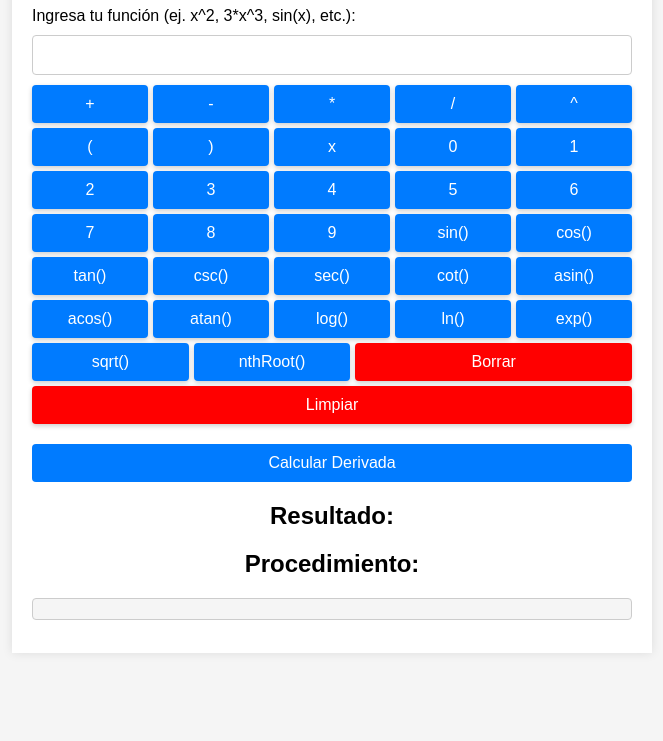
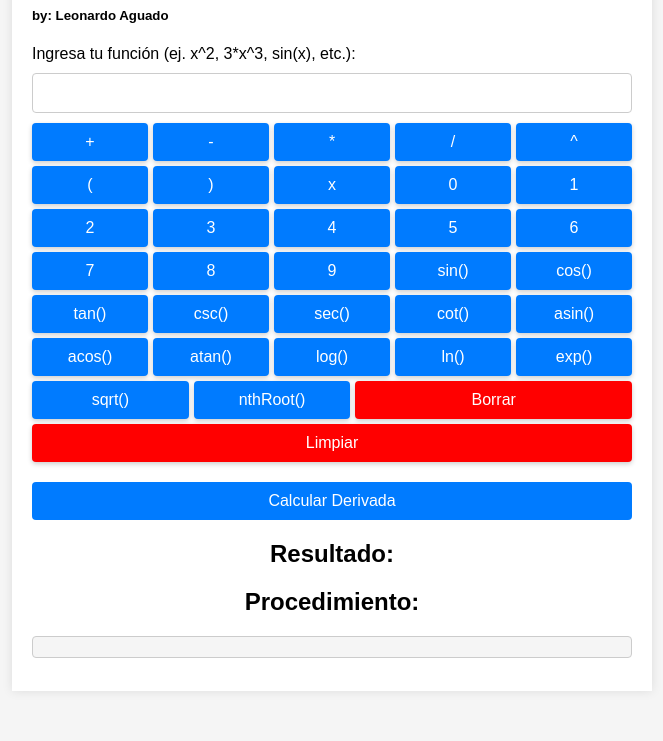
Before and after one commit to LeoAguado36/Calculadora-de-Derivadas, a plain HTML site: page index.html in a window 1280 px wide. Shown: the part 143-884 px from the top of the page, without its empty margins (308-971 px from the left). Before the commit the page ends 846 px from the top, so only its background shows below. Drawn offline with nearby package versions, Linux system fonts and the light colour scheme.

Commit message:
Update index.html

```diff
--- a/index.html
+++ b/index.html
@@ -9,6 +9,7 @@
 <body>
     <div class="container">
         <h1>Calculadora de Derivadas</h1>
+        <h5>by: Leonardo Aguado</h5>
         <form id="derivative-form">
             <label for="function">Ingresa tu función (ej. x^2, 3*x^3, sin(x), etc.):</label>
             <input type="text" id="function" required>
```
